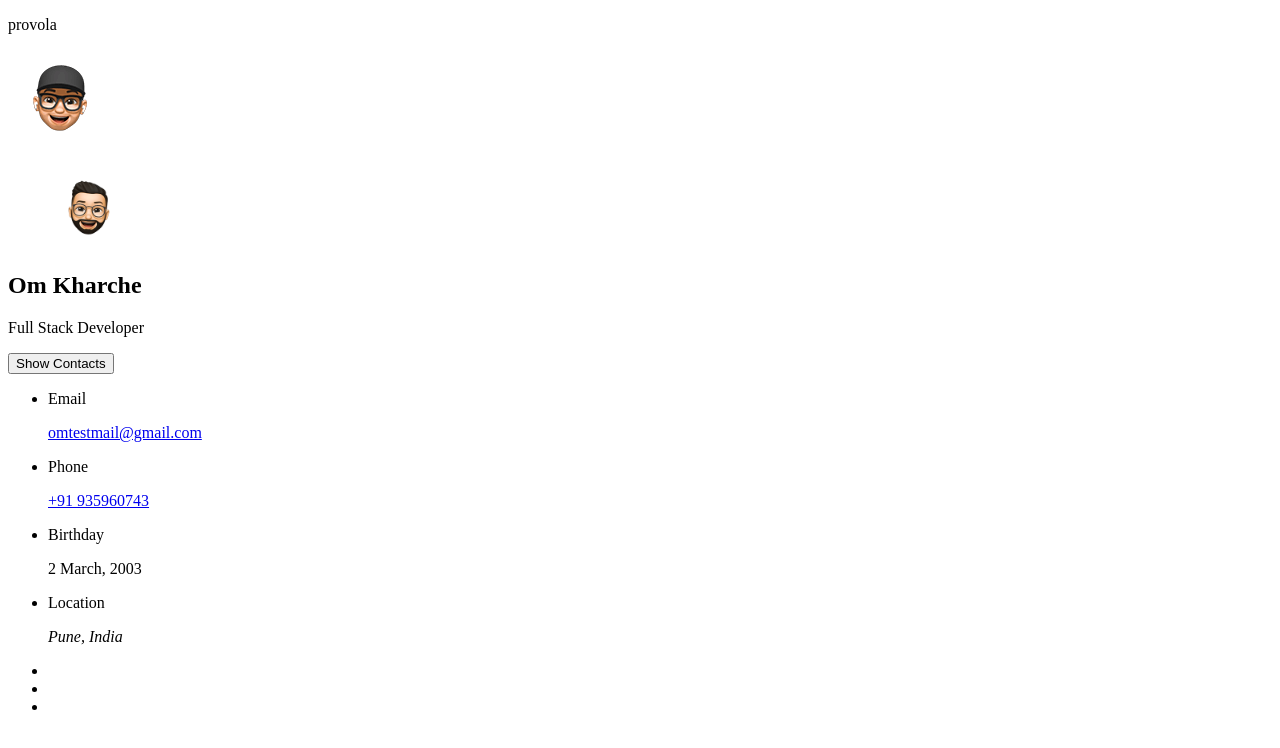
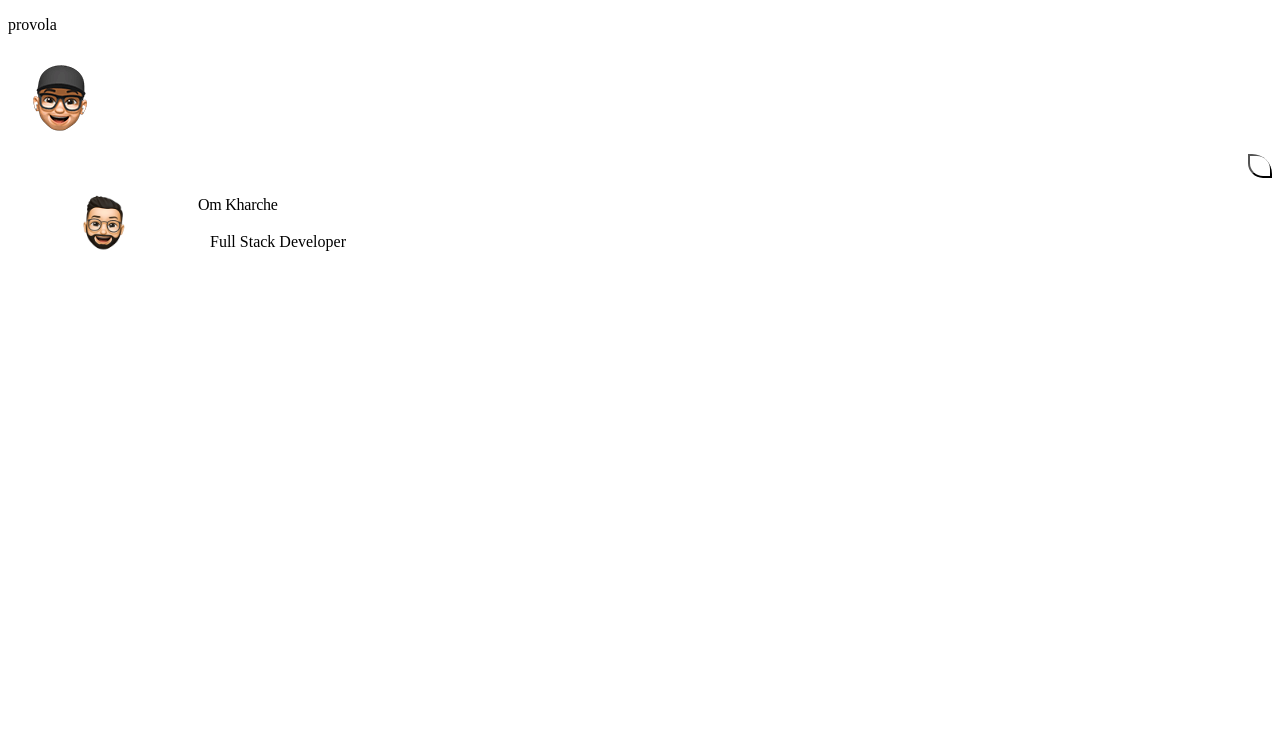
Before and after one commit to Marzio-farina/portfolio, an Angular app: page / in a window 1280 px wide. Shown: the top 748 px of the page. Built offline with nearby package versions, Linux system fonts and the light colour scheme.

Commit message:
integrazione per la grafica dell' aside

```diff
--- a/src/app/components/aside/aside.css
+++ b/src/app/components/aside/aside.css
@@ -0,0 +1,189 @@
+.h2,
+.h3,
+.h4,
+.h5 {
+  color: var(--white-2);
+  text-transform: capitalize;
+}
+
+.h2 { font-size: var(--fs-1); }
+
+.h3 { font-size: var(--fs-2); }
+
+.h4 { font-size: var(--fs-4); }
+
+.h5 {
+  font-size: var(--fs-7);
+  font-weight: var(--fw-500);
+}
+
+.sidebar {
+  background: var(--eerie-black-2);
+  border: 1px solid var(--jet);
+  border-radius: 20px;
+  padding: 15px;
+  box-shadow: var(--shadow-1);
+  z-index: 1;
+  margin-bottom: 15px;
+  max-height: 112px;
+  overflow: hidden;
+  transition: var(--transition-2);
+}
+
+.sidebar-info {
+  position: relative;
+  display: flex;
+  justify-content: flex-start;
+  align-items: center;
+  gap: 15px;
+}
+
+.sidebar.active { max-height: 405px; }
+
+.avatar-box {
+  background: var(--bg-gradient-onyx);
+  border-radius: 20px;
+}
+
+.info-content .name {
+  color: var(--white-2);
+  font-size: var(--fs-3);
+  font-weight: var(--fw-500);
+  letter-spacing: -0.25px;
+  margin-bottom: 10px;
+}
+
+.info-content .title {
+  color: var(--white-1);
+  background: var(--onyx);
+  font-size: var(--fs-8);
+  font-weight: var(--fw-300);
+  width: max-content;
+  padding: 3px 12px;
+  border-radius: 8px;
+}
+
+.info_more-btn {
+  position: absolute;
+  top: -15px;
+  right: -15px;
+  border-radius: 0 15px;
+  font-size: 13px;
+  color: var(--orange-yellow-crayola);
+  background: var(--border-gradient-onyx);
+  padding: 10px;
+  box-shadow: var(--shadow-2);
+  transition: var(--transition-1);
+  z-index: 1;
+}
+
+.info_more-btn::before {
+  content: "";
+  position: absolute;
+  inset: 1px;
+  border-radius: inherit;
+  background: var(--bg-gradient-jet);
+  transition: var(--transition-1);
+  z-index: -1;
+}
+
+.info_more-btn:hover,
+.info_more-btn:focus { background: var(--bg-gradient-yellow-1); }
+
+.info_more-btn:hover::before,
+.info_more-btn:focus::before { background: var(--bg-gradient-yellow-2); }
+
+.info_more-btn span { display: none; }
+
+.sidebar-info_more {
+  opacity: 0;
+  visibility: hidden;
+  transition: var(--transition-2);
+}
+
+.sidebar.active .sidebar-info_more {
+  opacity: 1;
+  visibility: visible;
+}
+
+.separator {
+  width: 100%;
+  height: 1px;
+  background: var(--jet);
+  margin: 16px 0;
+}
+
+.icon-box {
+  position: relative;
+  background: var(--border-gradient-onyx);
+  width: 30px;
+  height: 30px;
+  border-radius: 8px;
+  display: flex;
+  justify-content: center;
+  align-items: center;
+  font-size: 16px;
+  color: var(--orange-yellow-crayola);
+  box-shadow: var(--shadow-1);
+  z-index: 1;
+}
+
+.icon-box::before {
+  content: "";
+  position: absolute;
+  inset: 1px;
+  background: var(--eerie-black-1);
+  border-radius: inherit;
+  z-index: -1;
+}
+
+.icon-box ion-icon { --ionicon-stroke-width: 35px; }
+
+.contacts-list {
+  display: grid;
+  grid-template-columns: 1fr;
+  gap: 16px;
+}
+
+.contact-item {
+  min-width: 100%;
+  display: flex;
+  align-items: center;
+  gap: 16px;
+}
+
+.contact-info {
+  max-width: calc(100% - 46px);
+  width: calc(100% - 46px);
+}
+
+.contact-title {
+  color: var(--light-gray-70);
+  font-size: var(--fs-8);
+  text-transform: uppercase;
+  margin-bottom: 2px;
+}
+
+.contact-info :is(.contact-link, time, address) {
+  color: var(--white-2);
+  font-size: var(--fs-7);
+}
+
+.contact-info address { font-style: normal; }
+
+.social-list {
+  display: flex;
+  justify-content: flex-start;
+  align-items: center;
+  gap: 15px;
+  padding-bottom: 4px;
+  padding-left: 7px;
+}
+
+.social-item .social-link {
+  color: var(--light-gray-70);
+  font-size: 18px;
+}
+
+
+.social-item .social-link:hover { color: var(--light-gray); }
```
